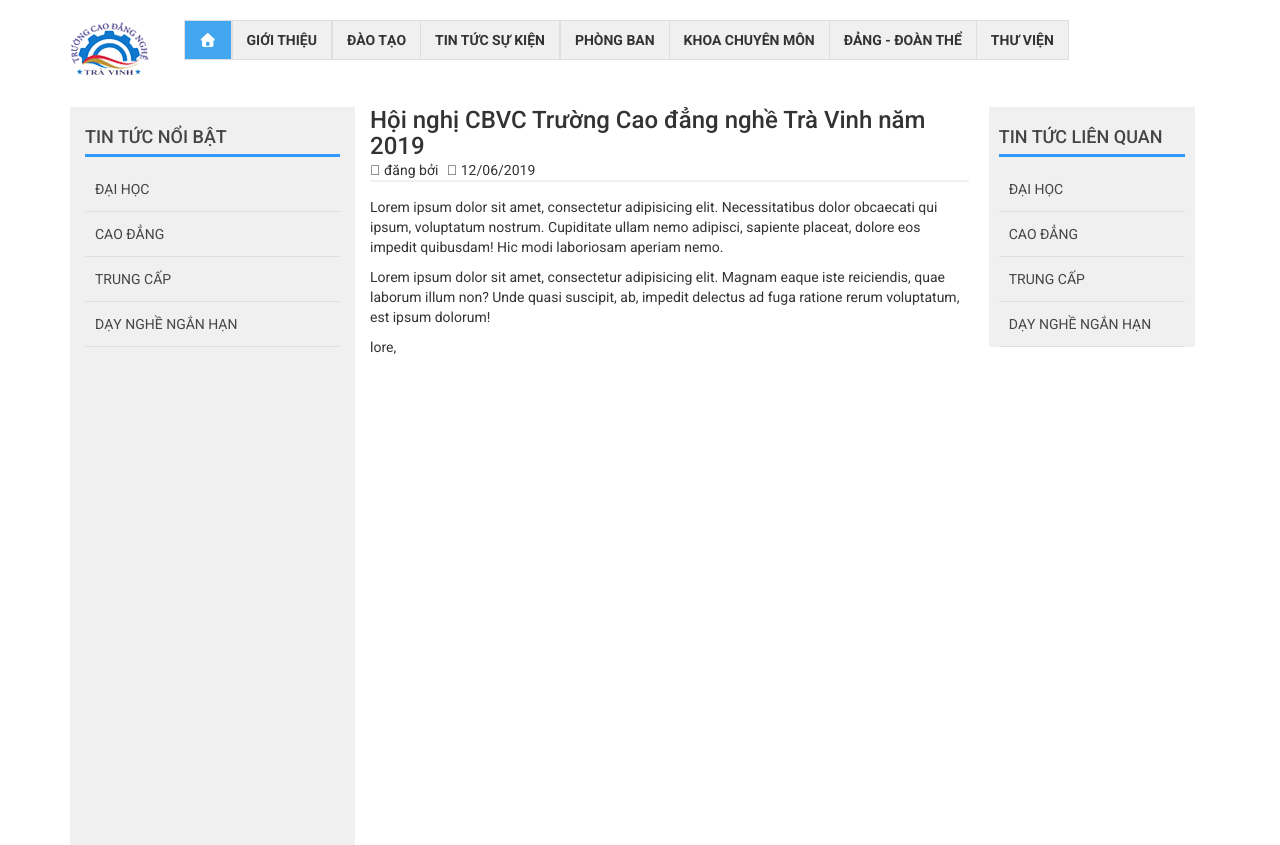
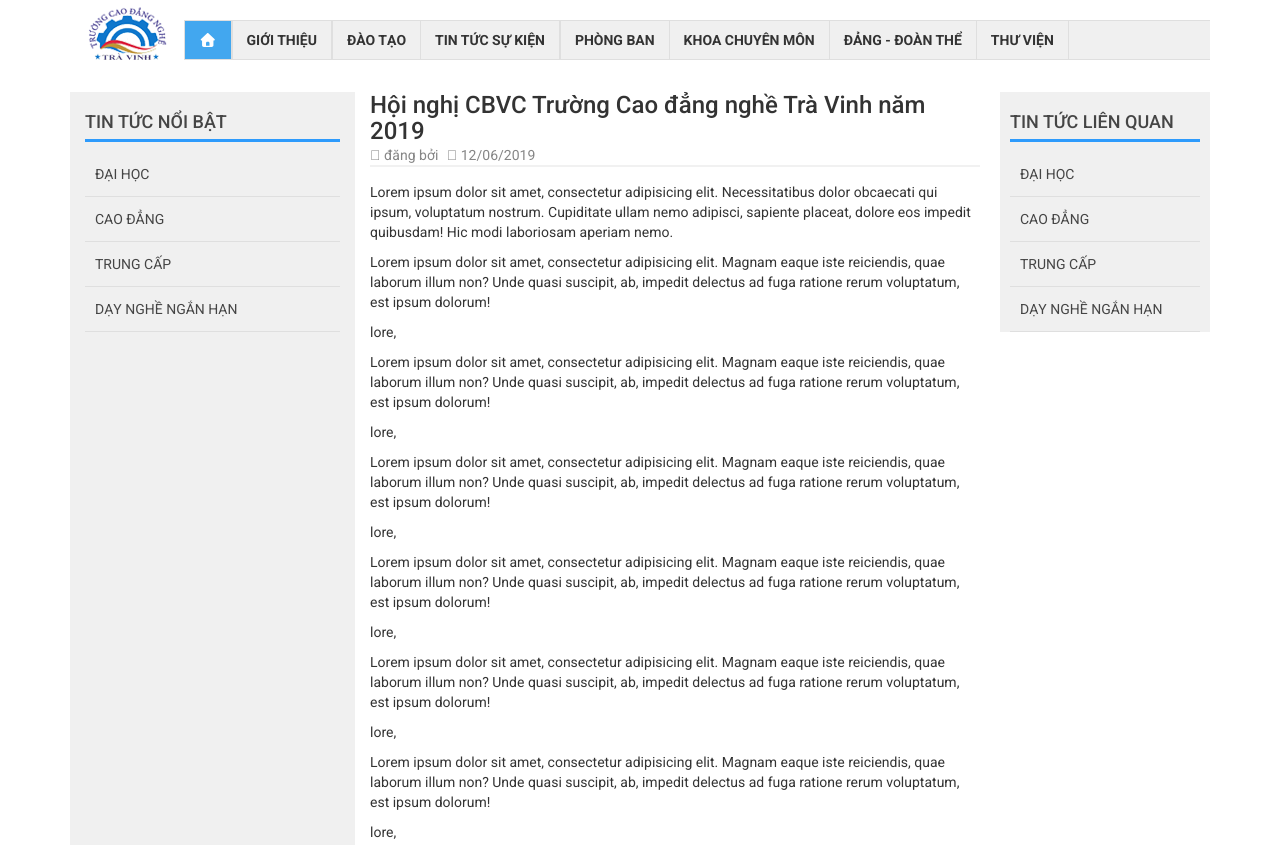
Before and after one commit to linhdivine/caodangtravinh, a plain HTML site: page detail.html in a window 1280 px wide. Shown: the top 845 px of the page. Drawn offline with Linux system fonts and the light colour scheme; files that its build step writes are made by us from their sources.

Commit message:
Cao đẳng nghề trà vinh

```diff
--- a/css/style.scss
+++ b/css/style.scss
@@ -36,7 +36,13 @@ body {
     width:  10%
 }
 
-.logo a {}
+.logo a {
+  margin-top: -15px;
+  display: block;
+  img {
+    margin: auto;
+  }
+}
 
 nav {
     position: relative;
@@ -85,6 +91,7 @@ nav {
 }
 
 #cssmenu .navbars {
+    width: 90%;
     float: left;
     background-color: #f0f0f0;
     border-top: 1px solid #dfdfdf;
@@ -810,7 +817,6 @@ sub-menu-1 #cssmenu ul ul li:last-child>a,
 }
 
 .layout-detail {
-    display: block;
     width: 100%;
     height: 100%;
 
@@ -823,6 +829,8 @@ sub-menu-1 #cssmenu ul ul li:last-child>a,
 
 
 .main-content {
+  padding-right: 0;
+  height: auto;
     .title-detail {
         width: 100%;
         margin-bottom: 15px;
@@ -833,6 +841,7 @@ sub-menu-1 #cssmenu ul ul li:last-child>a,
           span {
             margin-right: 5px;
             display: inline-block;
+            color: #868686;
           }
         }
         &::after {
@@ -843,8 +852,6 @@ sub-menu-1 #cssmenu ul ul li:last-child>a,
           background-color: #f1f1f1;
         }
     }
-
-
     .content {
         width: 75%;
         float: left;
@@ -868,7 +875,7 @@ sub-menu-1 #cssmenu ul ul li:last-child>a,
 .left-sidebar {
     display: block;
     background-color: #f0f0f0;
-    height: 100vh;
+    height: 120vh;
 }
 
 .title-sidebar {
--- a/detail.html
+++ b/detail.html
@@ -103,6 +103,16 @@
                             <p>Lorem ipsum dolor sit amet, consectetur adipisicing elit. Necessitatibus dolor obcaecati qui ipsum, voluptatum nostrum. Cupiditate ullam nemo adipisci, sapiente placeat, dolore eos impedit quibusdam! Hic modi laboriosam aperiam nemo.</p>
                             <p>Lorem ipsum dolor sit amet, consectetur adipisicing elit. Magnam eaque iste reiciendis, quae laborum illum non? Unde quasi suscipit, ab, impedit delectus ad fuga ratione rerum voluptatum, est ipsum dolorum!</p>
                             <p>lore, </p>
+                            <p>Lorem ipsum dolor sit amet, consectetur adipisicing elit. Magnam eaque iste reiciendis, quae laborum illum non? Unde quasi suscipit, ab, impedit delectus ad fuga ratione rerum voluptatum, est ipsum dolorum!</p>
+                            <p>lore, </p>
+                            <p>Lorem ipsum dolor sit amet, consectetur adipisicing elit. Magnam eaque iste reiciendis, quae laborum illum non? Unde quasi suscipit, ab, impedit delectus ad fuga ratione rerum voluptatum, est ipsum dolorum!</p>
+                            <p>lore, </p>
+                            <p>Lorem ipsum dolor sit amet, consectetur adipisicing elit. Magnam eaque iste reiciendis, quae laborum illum non? Unde quasi suscipit, ab, impedit delectus ad fuga ratione rerum voluptatum, est ipsum dolorum!</p>
+                            <p>lore, </p>
+                            <p>Lorem ipsum dolor sit amet, consectetur adipisicing elit. Magnam eaque iste reiciendis, quae laborum illum non? Unde quasi suscipit, ab, impedit delectus ad fuga ratione rerum voluptatum, est ipsum dolorum!</p>
+                            <p>lore, </p>
+                            <p>Lorem ipsum dolor sit amet, consectetur adipisicing elit. Magnam eaque iste reiciendis, quae laborum illum non? Unde quasi suscipit, ab, impedit delectus ad fuga ratione rerum voluptatum, est ipsum dolorum!</p>
+                            <p>lore, </p>
                         </article>
                         <footer class="footer-detail">
                             <div class="title-sidebar">
```
Also changed, not shown: css/style.css, 1 other file.
